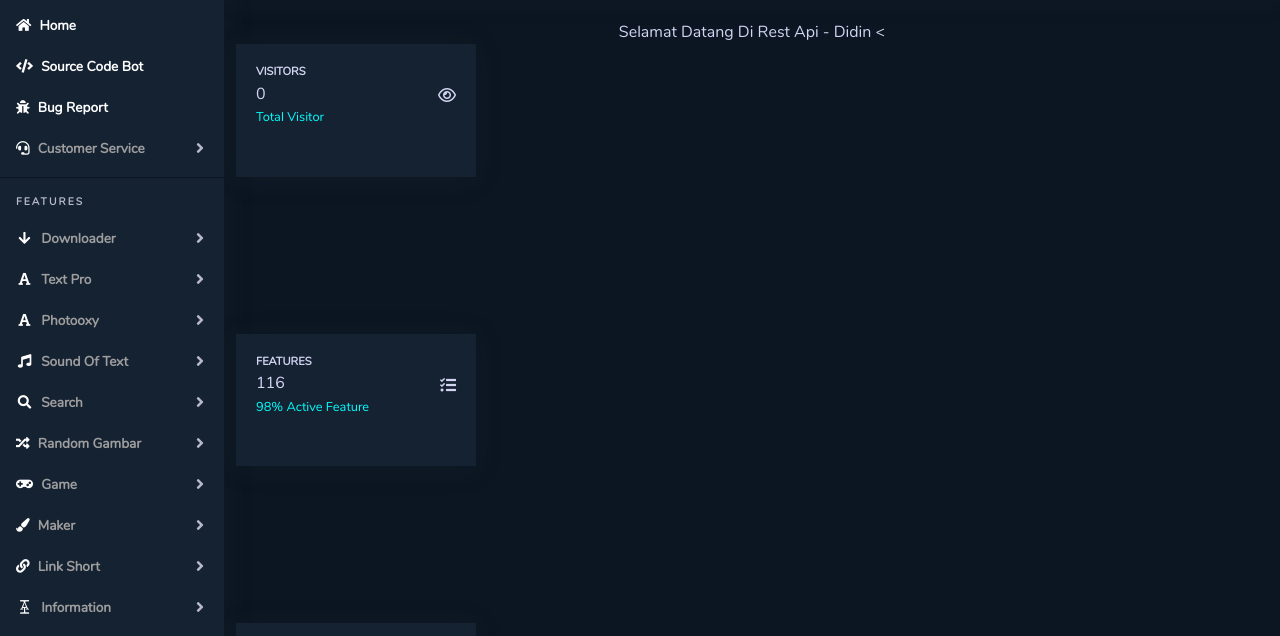
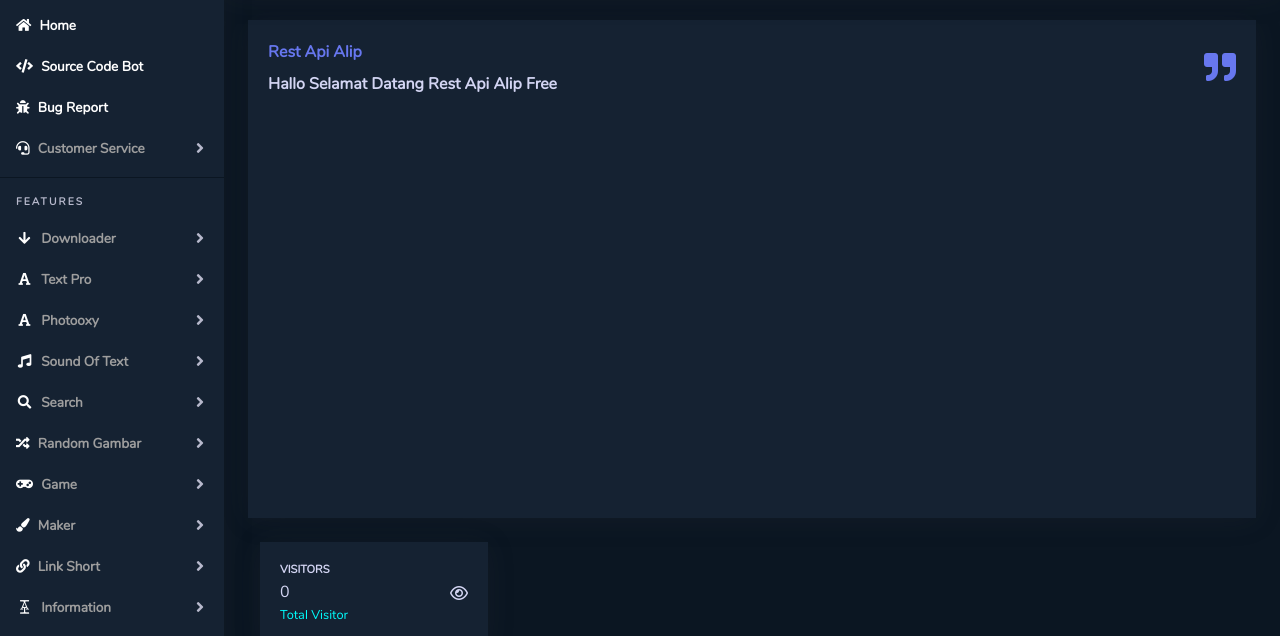
Before and after one commit to DidinDev/anjayalok, a plain HTML site: page view/docs.html in a window 1280 px wide. Shown: the part 74-710 px from the top of the page. Drawn offline with Linux system fonts and the light colour scheme; files that its build step writes are made by us from their sources; no server answers; files whose address does not match are found by name; a web font is replaced by a local one.

Commit message:
Add files via upload

```diff
--- a/view/docs.html
+++ b/view/docs.html
@@ -473,11 +473,21 @@
           </ul>
                 </nav>
 
-            <div class="container my-auto">
-                    <div class="welcome text-center my-auto">
-                        Selamat Datang Di Rest Api - Didin <
+            <div class="container-fluid" id="container-wrapper">
+                    <div class="card h-50 mb-4">
+                        <div class="card-body">
+                            <div class="row align-items-center">
+                                <div class="col mr-2">
+                                    <div class="text-md-left font-weight-bold mb-2 text-primary">Rest Api Alip </div>
+                                    <div class="text-sm-left mb-0 font-weight-bold">Hallo Selamat Datang Rest Api Alip Free
+                                    </div>
+                                </div>
+                                <div class="col-auto">
+                                    <i class="fas fa-quote-right fa-2x text-primary"></i>
+                                </div>
+                            </div>
                         </div>
-                       </div>
+                    </div>
 
                         <div class="col-xl-3 col-md-6 mb-4">
                             <div class="card h-50">
```
